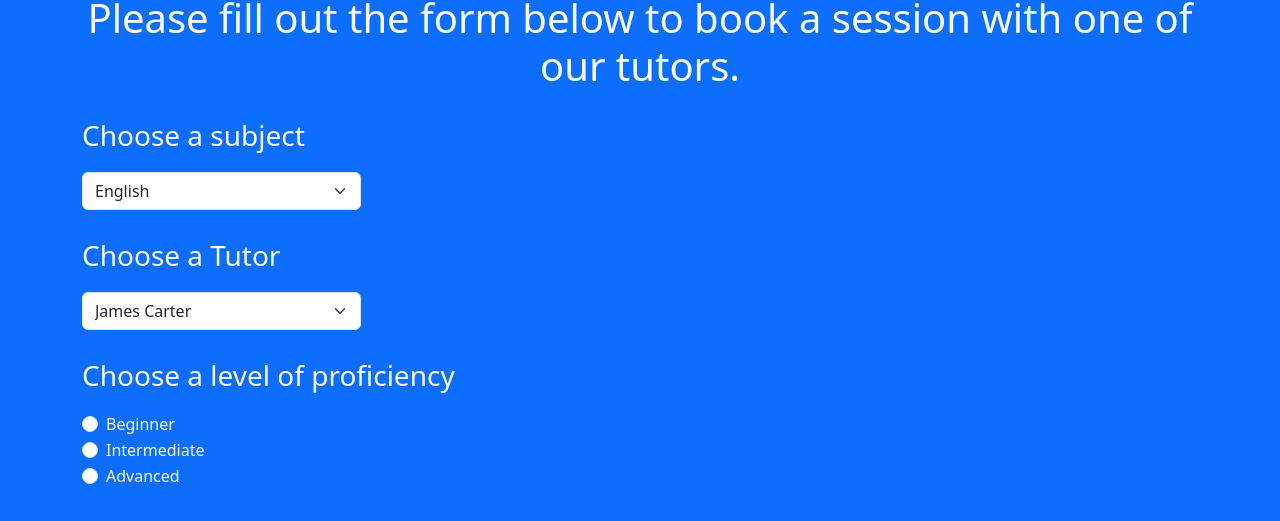
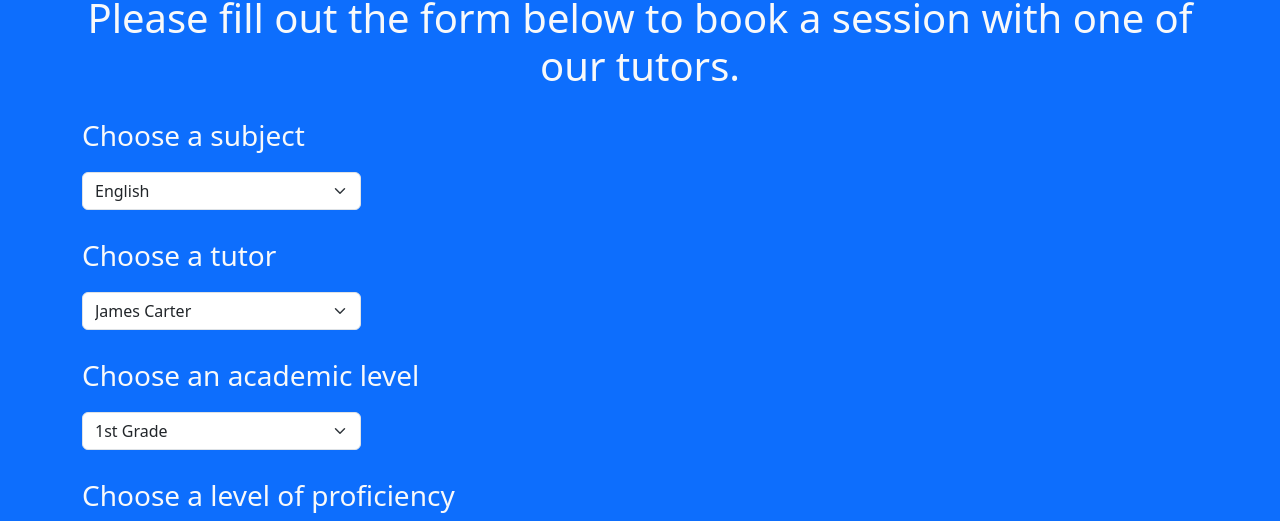
Before and after one commit to alvin69420/SEG3525-Projet-1, a plain HTML site: page bookasession.html in a window 1280 px wide. Shown: the part 276-797 px from the top of the page. Drawn offline with nearby package versions, Linux system fonts and the light colour scheme.

Commit message:
Ajouter niveau académique

```diff
--- a/bookasession.html
+++ b/bookasession.html
@@ -66,11 +66,30 @@
       </div>
 
       <div class="mt-4 text-light">
-        <p class="ReservationText">Choose a Tutor</p>
+        <p class="ReservationText">Choose a tutor</p>
         <select class="form-select w-25" id="tutor">
           <option value="James Carter">James Carter</option>
           <option value="Sophia Reynolds">Sophia Reynolds</option>
           <option value="Ethan Blake">Ethan Blake</option>
+        </select>
+      </div>
+
+      <div class="mt-4 text-light">
+        <p class="ReservationText">Choose an academic level</p>
+        <select class="form-select w-25" id="level">
+          <option value="1st Grade">1st Grade</option>
+          <option value="2nd Grade">2nd Grade</option>
+          <option value="3rd Grade">3rd Grade</option>
+          <option value="4th Grade">4th Grade</option>
+          <option value="5th Grade">5th Grade</option>
+          <option value="6th Grade">6th Grade</option>
+          <option value="7th Grade">7th Grade</option>
+          <option value="8th Grade">8th Grade</option>
+          <option value="9th Grade">9th Grade</option>
+          <option value="10th Grade">10th Grade</option>
+          <option value="11th Grade">11th Grade</option>
+          <option value="12th Grade">12th Grade</option>
+          <option value="University Level">University Level</option>
         </select>
       </div>
 
--- a/script.js
+++ b/script.js
@@ -8,10 +8,12 @@ var endtimes;
 var firstname;
 var lastname;
 var email;
+var levels;
 
 function storeReservationInfo() {
     sessionStorage.setItem('subject', document.querySelector('#subject').value);
     sessionStorage.setItem('tutor', document.querySelector('#tutor').value);
+    sessionStorage.setItem('level', document.querySelector('#level').value);
     sessionStorage.setItem('starttime', document.querySelector('#starttime').value);
     sessionStorage.setItem('endtime', document.querySelector('#endtime').value);
     sessionStorage.setItem('date', document.querySelector('#date').value);
@@ -57,11 +59,13 @@ function fillReservationPage() {
     firstname = sessionStorage.getItem('firstname');
     lastname = sessionStorage.getItem('lastname');
     email = sessionStorage.getItem('email');
+    levels = sessionStorage.getItem('level');
 
 
     document.getElementById('reservationSubject').innerHTML += subjects;
     document.getElementById('reservationTutor').innerHTML += tutors;
     document.getElementById('reservationDateAndTime').innerHTML += dates + " from " + starttimes + " to " + endtimes;
+    document.getElementById('reservationLevel').innerHTML += levels;
     document.getElementById('reservationProficiency').innerHTML += proficiencies;
     document.getElementById('reservationTeachingMethod').innerHTML += methods;
     document.getElementById('reservationClientName').innerHTML += firstname + " " + lastname;
```
Also changed, not shown: reservationconfirmed.html (+1 -0 lines).
